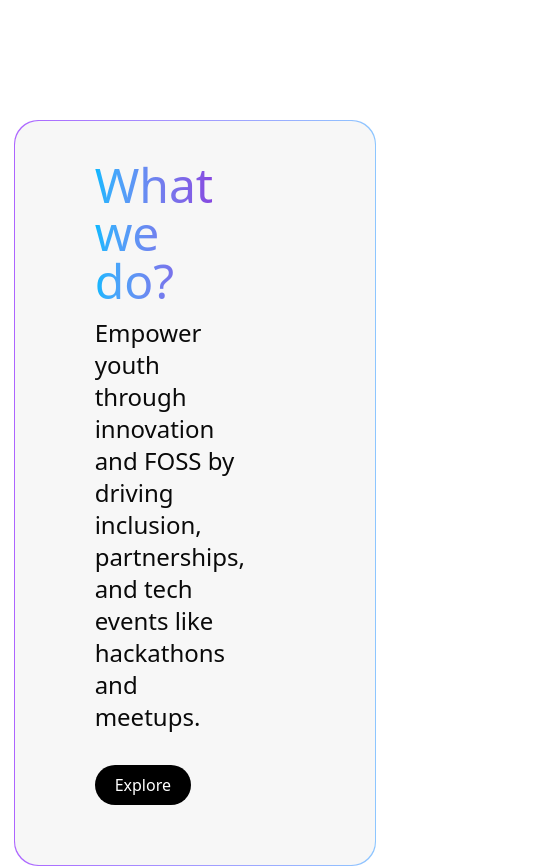
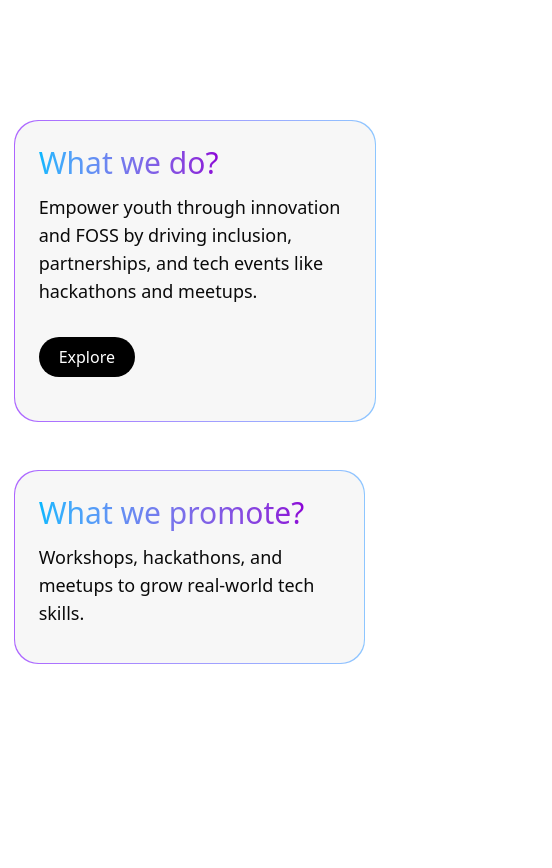
Before and after one commit to sliit-foss/sliitfoss-official, a Next.js app: page / in a window 390 px wide. Shown: the part 860-1728 px from the top of the page, 552 px wide, since content can reach past the window. Built offline with nearby package versions, Linux system fonts and the light colour scheme; a web font is replaced by a local one.

Commit message:
Chore: mobile responsive features

```diff
--- a/src/components/home/WhatWeDo.tsx
+++ b/src/components/home/WhatWeDo.tsx
@@ -1,16 +1,45 @@
+'use client';
+
+import { useState } from 'react';
 import Button from '../Button';
 import GradTitle from '../GradTitle';
 import HomeSectionLayout from '../layout/HomeSectionLayout';
 
 export default function WhatWeDo() {
+  const [slide1Width, setSlide1Width] = useState(0);
+  const [onSlide1, setOnSlide1] = useState(true);
+  const [slide2Width, setSlide2Width] = useState(4);
+  const [onSlide2, setOnSlide2] = useState(false);
+
+  const handleSlide: React.UIEventHandler<HTMLDivElement> = (event) => {
+    if (
+      event.currentTarget.scrollLeft * 2 >=
+      event.currentTarget.scrollWidth - 100
+    ) {
+      event.currentTarget.scrollBy({ top: 0, left: 100 });
+      setSlide1Width(4);
+      setSlide2Width(0);
+      setOnSlide1(false);
+      setOnSlide2(true);
+    } else if (event.currentTarget.scrollLeft < 50) {
+      setSlide1Width(0);
+      setSlide2Width(4);
+      setOnSlide1(true);
+      setOnSlide2(false);
+    }
+  };
+
   return (
     <HomeSectionLayout>
       <div className="bg-gradient-to-l from-[#8DC6FF] to-[#AD65FF] p-[1px] rounded-3xl">
         <div className="bg-white rounded-3xl">
-          <div className="flex gap-15 bg-[#AAAAAA]/9 p-10 px-20 rounded-3xl">
+          <div className="md:flex md:gap-15 bg-[#AAAAAA]/9 p-6 md:p-10 md:px-20 rounded-3xl">
             <div className="flex-2">
-              <GradTitle content="What we do?" textSize="text-5xl" />
-              <p className="text-2xl my-3">
+              <GradTitle
+                content="What we do?"
+                textSize="text-3xl md:text-5xl"
+              />
+              <p className="text-lg md:text-2xl my-3">
                 Empower youth through innovation and FOSS by driving inclusion,
                 partnerships, and tech events like hackathons and meetups.
               </p>
@@ -18,7 +47,7 @@ export default function WhatWeDo() {
                 Explore
               </Button>
             </div>
-            <div className="flex-1">
+            <div className="hidden flex-0 md:flex-1 md:block">
               <div className="grid gap-3 grid-cols-2">
                 <div className="grid items-stretch gap-3 grid-rows-[3fr_1fr]">
                   <img
@@ -44,32 +73,58 @@ export default function WhatWeDo() {
           </div>
         </div>
       </div>
-      <div className="grid grid-cols-2 gap-8">
-        <div className="bg-gradient-to-l from-[#8DC6FF] to-[#AD65FF] p-[1px] rounded-3xl">
+      <div>
+        <div
+          onScroll={handleSlide}
+          className="md:grid md:grid-cols-2 md:gap-8 overflow-x-scroll no-scrollbar flex gap-8 w-full snap-x snap-mandatory md:overflow-visible md:flex-none items-end"
+        >
+          <div className="flex-shrink-0 w-[90vw] md:w-full bg-gradient-to-l from-[#8DC6FF] to-[#AD65FF] p-[1px] rounded-3xl snap-start">
             <div className="bg-white rounded-3xl">
-            <div className="bg-[#AAAAAA]/9 p-10 px-20 rounded-3xl">
-              <GradTitle content="What we promote?" textSize="text-5xl" />
-              <p className="text-2xl my-3">
+              <div className="bg-[#AAAAAA]/9 p-6 md:p-10 md:px-20 rounded-3xl">
+                <GradTitle
+                  content="What we promote?"
+                  textSize="text-3xl md:text-5xl"
+                />
+                <p className="text-lg md:text-2xl my-3">
                   Workshops, hackathons, and meetups to grow real-world tech
                   skills.
                 </p>
               </div>
             </div>
           </div>
-        <div className="bg-gradient-to-l from-[#8DC6FF] to-[#AD65FF] p-[1px] rounded-3xl">
+
+          <div className="flex-shrink-0 w-[90vw] md:w-full bg-gradient-to-l from-[#8DC6FF] to-[#AD65FF] p-[1px] rounded-3xl snap-start">
             <div className="bg-white rounded-3xl">
-            <div className="bg-[#AAAAAA]/9 p-10 px-20 rounded-3xl">
+              <div className="bg-[#AAAAAA]/9 p-6 md:p-10 md:px-20 rounded-3xl">
                 <GradTitle
                   content="Contribute & Collaborate"
-                textSize="text-5xl"
+                  textSize="text-3xl md:text-5xl"
                 />
-              <p className="text-2xl my-3">
-                Join projects, contribute to FOSS, and grow with the community.
+                <p className="text-lg md:text-2xl my-3">
+                  Join projects, contribute to FOSS, and grow with the
+                  community.
                 </p>
               </div>
             </div>
           </div>
         </div>
+        <div className="flex justify-center gap-2 md:hidden my-2">
+          <div
+            className={
+              'h-2 rounded-full transition-all ' +
+              `w-${slide1Width + 2} ` +
+              (onSlide1 ? 'bg-gray-800' : 'bg-gray-400')
+            }
+          />
+          <div
+            className={
+              'h-2 rounded-full transition-all ' +
+              `w-${slide2Width + 2} ` +
+              (onSlide2 ? 'bg-gray-800' : 'bg-gray-400')
+            }
+          />
+        </div>
+      </div>
     </HomeSectionLayout>
   );
 }
```
Lines whose indentation alone changed are shown as unchanged.
